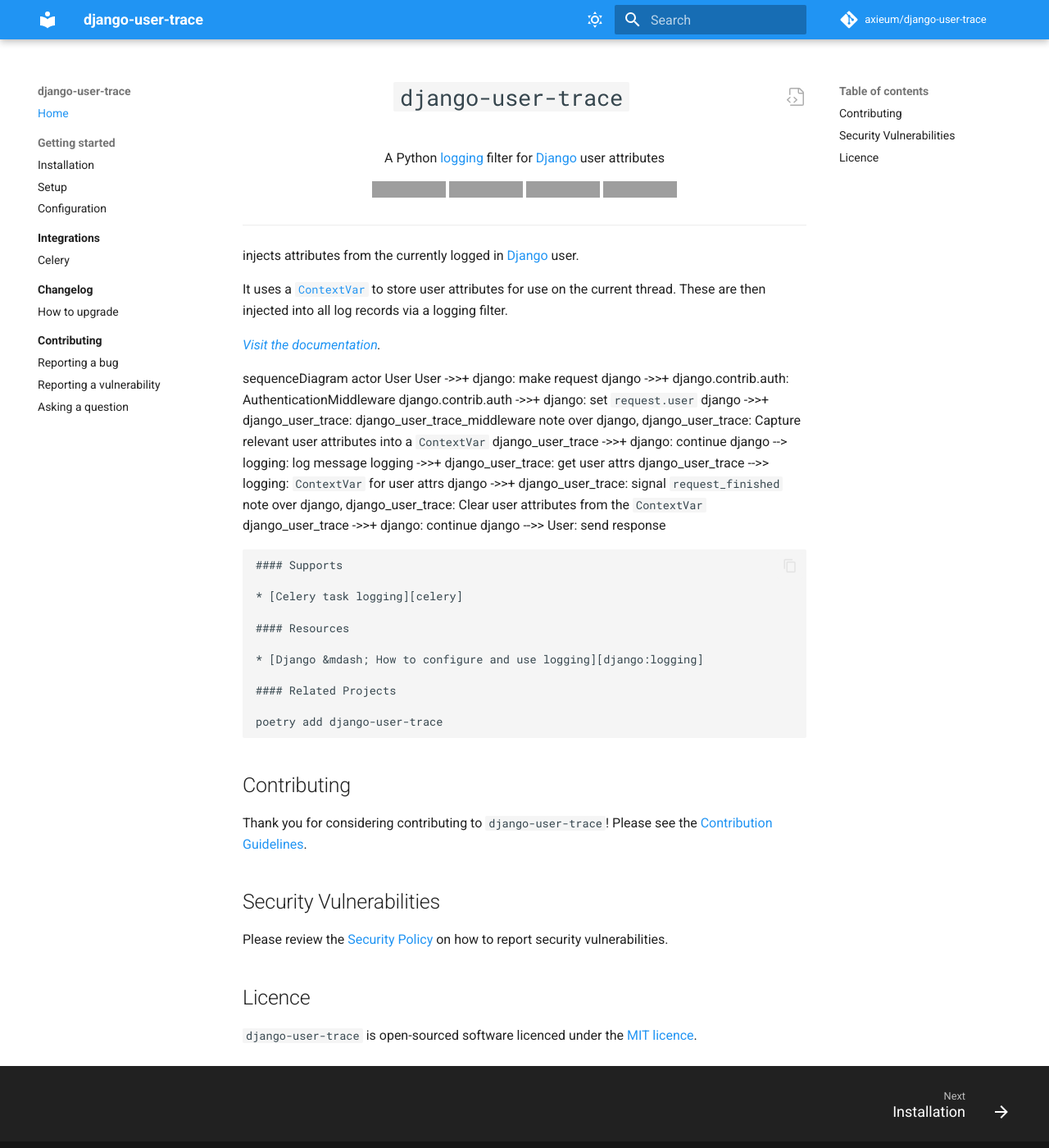
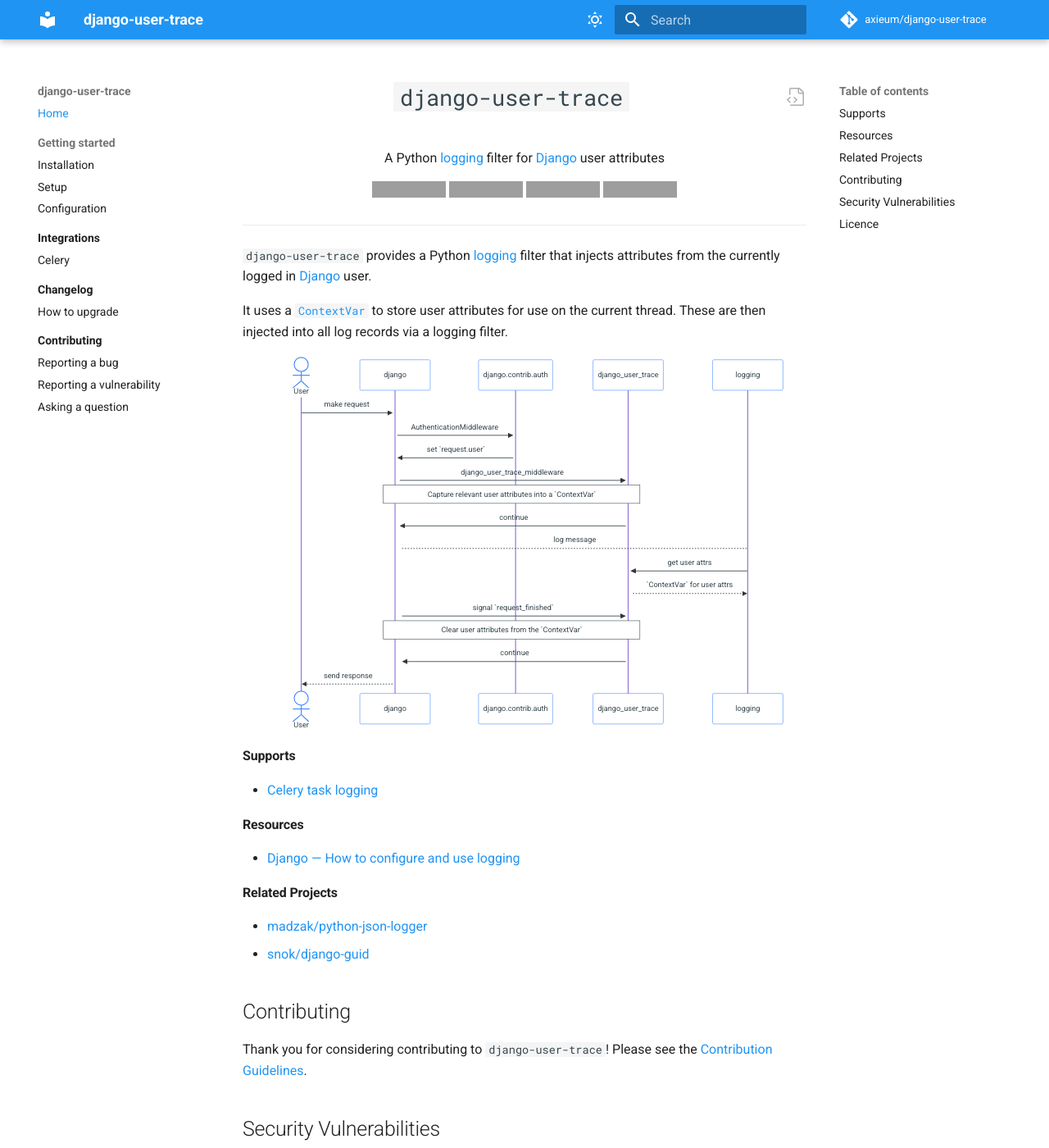
Before and after one commit to axieum/django-user-trace, an MkDocs documentation site: the page built from docs/index.md, in a window 1280 px wide and 1400 px high. Shown: the whole window at 82% size. Built offline with MkDocs 1.6.1 and Material for MkDocs 9.7.7, drawn with Linux system fonts in a browser that asks for light colours; comment, search, counter and statistics services are not loaded; the version menu is left out; some of the changed lines change nothing that is shown; grey boxes are pictures that could not be loaded.

Commit message:
docs: fix mermaid diagram does not render (fixes #7)

```diff
--- a/docs/index.md
+++ b/docs/index.md
@@ -3,18 +3,18 @@
 <div align="center" markdown>
 
 [//]: # (include badges)
---8<-- "README.md:5:11"
+--8<-- "README.md:5:10"
 
 </div>
 
 ---
 
 [//]: # (exclude 'Visit the documentation' link)
---8<-- "README.md:15:21"
+--8<-- "README.md:14:20"
 
 [//]: # (exclude 'Installation' section)
---8<-- "README.md:24:50"
---8<-- "README.md:65"
+--8<-- "README.md:23:52"
+--8<-- "README.md:68"
 
 [contributing]: /contributing
 [security]: /contributing/reporting-a-vulnerability
```
